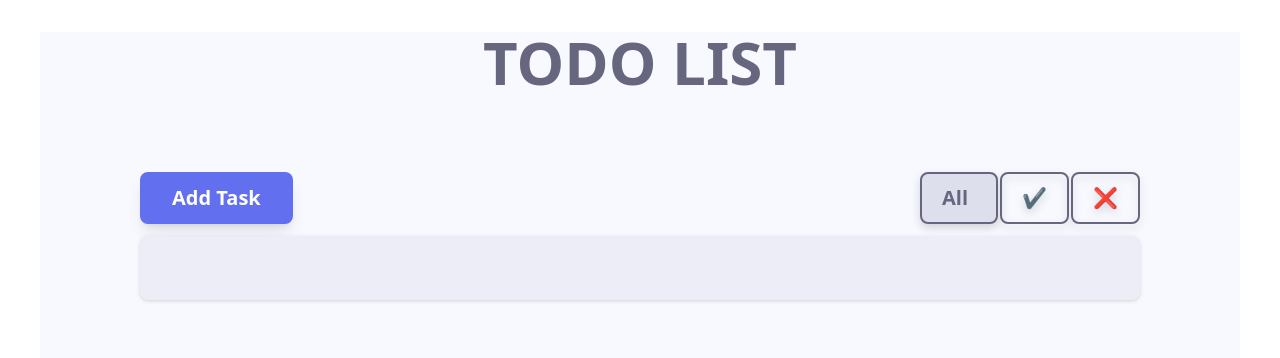
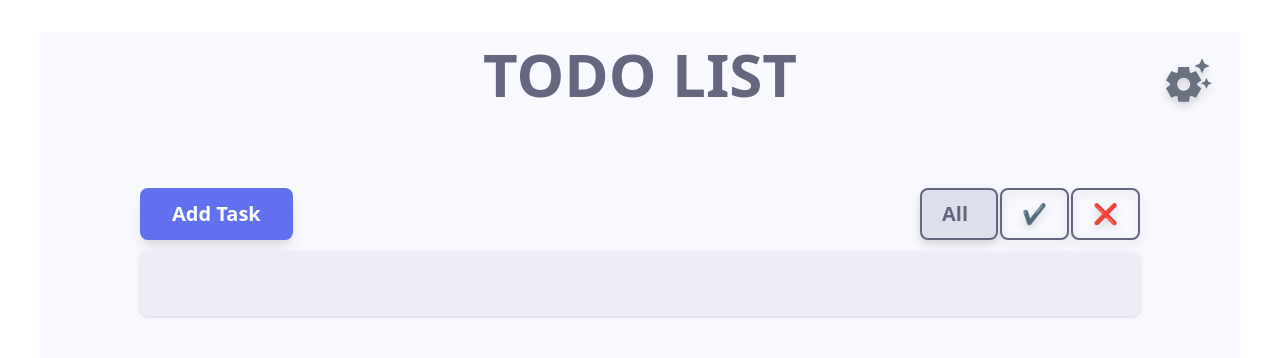
Before and after one commit to IkhMoh/to-do-list, a React (Vite) app: page / in a window 1280 px wide. Shown: the top 358 px of the page. Built offline with nearby package versions, Linux system fonts and the light colour scheme.

Commit message:
adding settings and back buttons

```diff
--- a/src/App.jsx
+++ b/src/App.jsx
@@ -7,6 +7,7 @@ import InputTaxt from "./components/InputTaxt";
 import { useState, useEffect, useMemo } from "react";
 import { v4 as uuidv4 } from "uuid";
 import Settings from "./components/Settings";
+import Home from "./components/Home";
 // import "./index.css";
 
 const App = () => {
@@ -101,7 +102,7 @@ const App = () => {
       />
 
       <main className="bg-[var(--prim)]  h-lvh mx-3 sm:mx-10 my-8 ">
-        <div>
+        {/* <div>
           <h1 className="font-bold text-5xl md:text-6xl text-center  text-[var(--text)]">
             <span className=" mt-3">TODO LIST</span>
           </h1>
@@ -124,8 +125,19 @@ const App = () => {
               shawuId={shawuId}
             />
           ))}
-        </div>
-       {/* <Settings/> */}
+        </div> */}
+        <Home
+          handleCheckboxClick={handleCheckboxClick}
+          handleDeletTaskClick={handleDeletTaskClick}
+          handleAlertEdit={handleAlertEdit}
+          shawuId={shawuId}
+          finalfilter={finalfilter}
+          handleAlertTaxt={handleAlertTaxt}
+          exit={exit}
+          setFilterButton={setFilterButton}
+          filterButton={filterButton}
+        />
+        {/* <Settings/> */}
       </main>
     </div>
   );
--- /dev/null
+++ b/src/components/Home.jsx
@@ -0,0 +1,51 @@
+import React from "react";
+import AddTask from "./AddTask";
+import Filter from "./Filter";
+import Task from "./Task";
+import { MdSettingsSuggest } from "react-icons/md";
+
+const Home = ({
+  handleAlertTaxt,
+  exit,
+  setFilterButton,
+  filterButton,
+  finalfilter,
+  handleCheckboxClick,
+  handleDeletTaskClick,
+  handleAlertEdit,
+  shawuId,
+}) => {
+  return (
+    <>
+      <div>
+        <h1 className="font-bold grid text-5xl md:text-6xl relative text-[var(--text)]">
+          <span className="justify-self-center mt-3 absolute ">
+            TODO LIST
+          </span>
+          <MdSettingsSuggest className=" justify-self-end h-14 w-14 p-0.5 mr-6 mt-5  text-gray-500 transition drop-shadow-lg" />
+        </h1>
+        <div className="w-8/9 lg:w-5/6 mx-auto mt-20 flex justify-between">
+          <AddTask handleAlertTaxt={handleAlertTaxt} exit={exit} />
+          <Filter
+            setFilterButton={setFilterButton}
+            filterButton={filterButton}
+          />
+        </div>
+      </div>
+      <div className="   lg:w-5/6 h-3/5 max-h-fit min-h-16 mx-auto mt-3 rounded-lg  bg-[var(--graylite)] overflow-auto drop-shadow">
+        {finalfilter.map((task, index) => (
+          <Task
+            task={task}
+            key={index}
+            handleCheckboxClick={handleCheckboxClick}
+            handleDeletTaskClick={handleDeletTaskClick}
+            handleAlertEdit={handleAlertEdit}
+            shawuId={shawuId}
+          />
+        ))}
+      </div>
+    </>
+  );
+};
+
+export default Home;
--- a/src/components/Settings.jsx
+++ b/src/components/Settings.jsx
@@ -1,15 +1,17 @@
 import React from "react";
+import { MdKeyboardBackspace } from "react-icons/md";
 
 const Settings = () => {
   return (
     <div>
       <div>
-        <h1 className="font-bold text-5xl md:text-6xl text-center  text-[var(--text)]">
-          <span className=" mt-3">TODO LIST</span>
+        <h1 className="font-bold grid text-5xl md:text-6xl relative text-[var(--text)]">
+          <MdKeyboardBackspace className="drop-shadow-lg justify-self-start h-14 w-14 ml-6 mt-5  text-gray-500 hover:bg-[#dfdfdf] transition rounded-full" />
+          <span className="justify-self-center mt-3 absolute ">Settings</span>
         </h1>
       </div>
       {/* mmmm */}
-      <div className="w-7/7 mt-24 sm:w-4/7 md:w-4/7  max-h-96 min-h-80 mx-auto  rounded-lg  bg-[var(--graylite)]  drop-shadow"></div>
+      <div className="w-7/7 mt-12 sm:w-4/7 md:w-4/7  max-h-96 min-h-80 mx-auto  rounded-lg  bg-[var(--graylite)]  drop-shadow"></div>
     </div>
   );
 };
```
